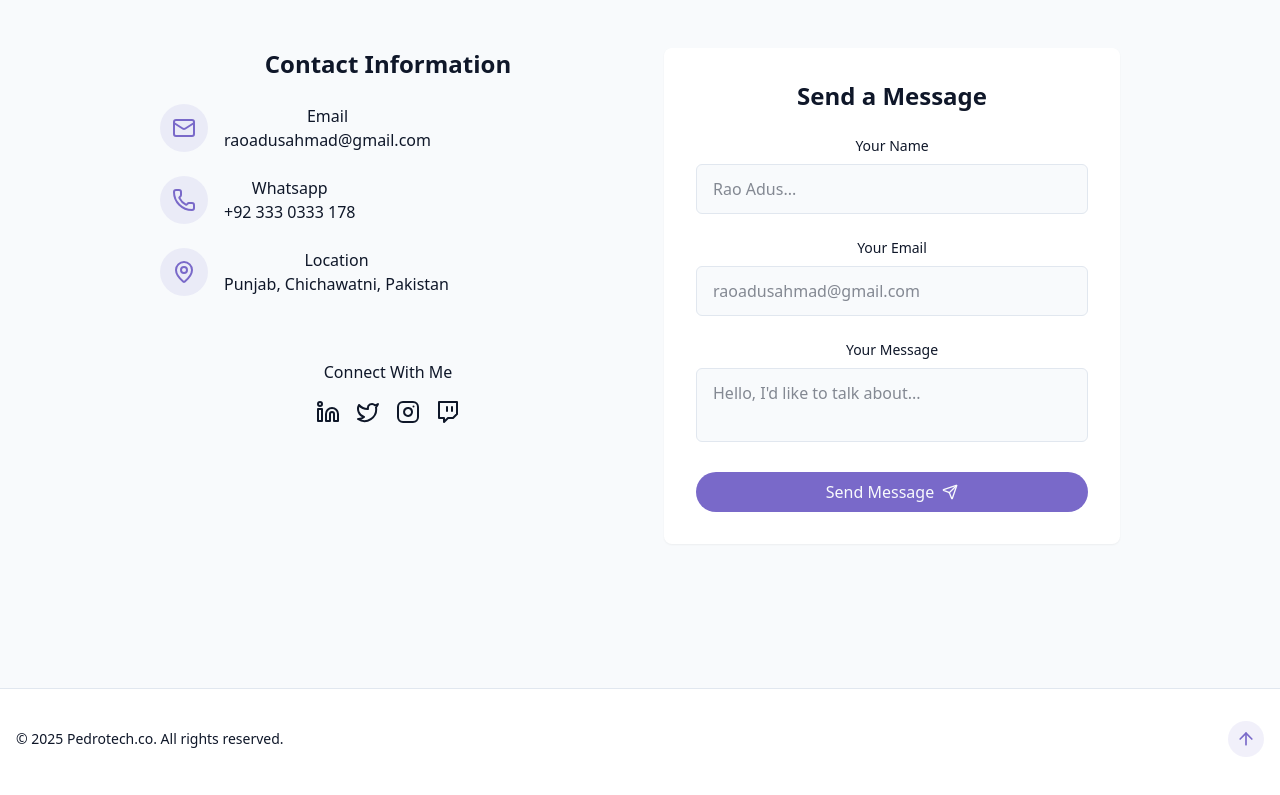
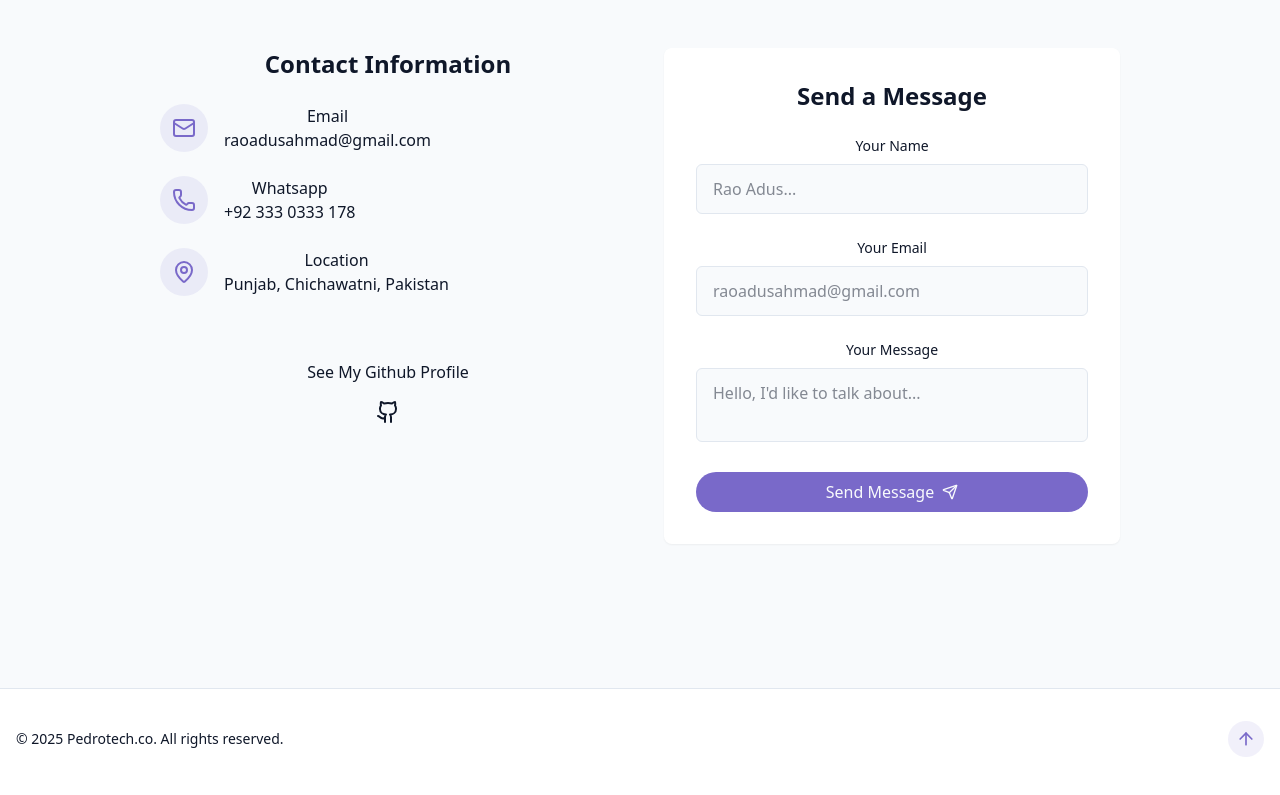
Before and after one commit to Rao-DEV15/Portfolio-Website, a React (Vite) app: page / in a window 1280 px wide. Shown: the part 3240-4035 px from the top of the page. Built offline with nearby package versions, Linux system fonts and the light colour scheme.

Commit message:
Changes Added

```diff
--- a/src/components/AboutSection.jsx
+++ b/src/components/AboutSection.jsx
@@ -32,12 +32,14 @@ export const AboutSection = () => {
                 Get In Touch
               </a>
 
-              <a
-                href=""
-                className="px-6 py-2 rounded-full border border-primary text-primary hover:bg-primary/10 transition-colors duration-300"
-              >
-                Download CV
-              </a>
+            <a
+  href="/projects/MyCV.pdf"
+  download
+  className="px-6 py-2 rounded-full border border-primary text-primary hover:bg-primary/10 transition-colors duration-300"
+>
+  Download CV
+</a>
+
             </div>
           </div>
         </div>
--- a/src/components/ContactSection.jsx
+++ b/src/components/ContactSection.jsx
@@ -1,4 +1,5 @@
 import {
+  Github,
   Instagram,
   Linkedin,
   Mail,
@@ -110,12 +111,9 @@ export const ContactSection = () => {
             </div>
 
             <div className="pt-8">
-              <h4 className="font-medium mb-4"> Connect With Me</h4>
+              <h4 className="font-medium mb-4"> See My Github Profile</h4>
               <div className="flex space-x-4 justify-center">
-                <a href="#" target="_blank"><Linkedin /></a>
-                <a href="#" target="_blank"><Twitter /></a>
-                <a href="#" target="_blank"><Instagram /></a>
-                <a href="#" target="_blank"><Twitch /></a>
+                <a href="https://github.com/Rao-DEV15" target="_blank"><Github /></a>
               </div>
             </div>
           </div>
--- a/src/components/ProjectsSection.jsx
+++ b/src/components/ProjectsSection.jsx
@@ -7,8 +7,8 @@ const projects = [
     description: "Inventory management app with real-time updates and responsive design.",
     image: "/projects/project1.png",
     tags: ["React", "TailwindCSS", "FireBase"],
-    demoUrl: "https://stock-ease.netlify.app/",
-    githubUrl: "#",
+    demoUrl: "https://stock-ease-five.vercel.app/",
+    githubUrl: "https://github.com/Rao-DEV15/stock-ease",
   },
   {
     id: 2,
@@ -91,7 +91,7 @@ export const ProjectsSection = () => {
           <a
             className="cosmic-button w-fit flex items-center mx-auto gap-2"
             target="_blank"
-            href="https://github.com/machadop1407"
+            href="https://github.com/Rao-DEV15"
           >
             Check My Github <ArrowRight size={16} />
           </a>
```
Also changed, not shown: public/projects/project1.png, 1 other file (tests, documents, lock files or other folders).
